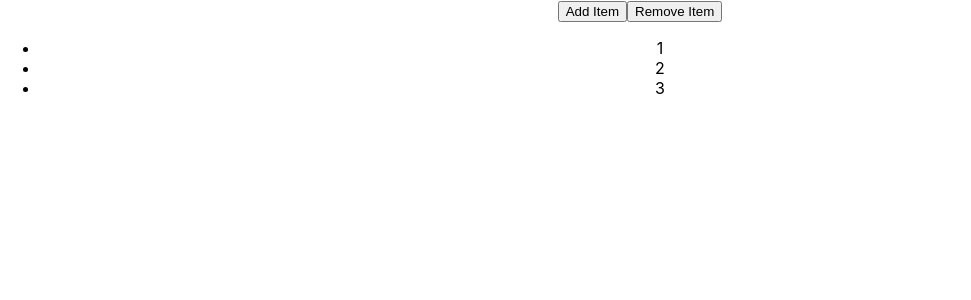
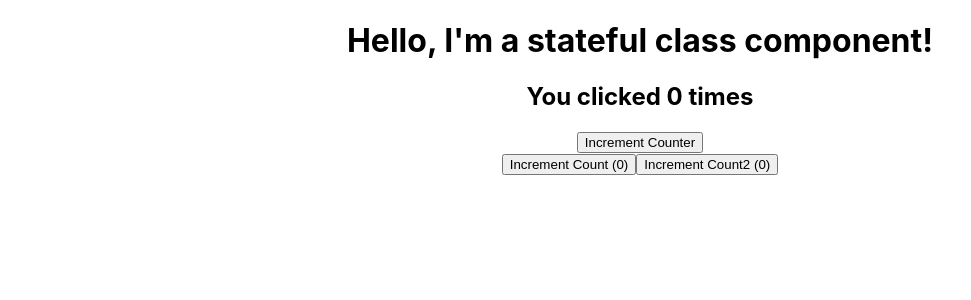
Before and after one commit to Josh-Wickens/gitpod-react, a React (Create React App) app in the folder my-app/: page / in a window 1280 px wide. Shown: the top 300 px of the page, without its empty margins (0-971 px from the left). Built offline with nearby package versions, Linux system fonts and the light colour scheme.

Commit message:
conditional effects

```diff
--- a/my-app/src/App.js
+++ b/my-app/src/App.js
@@ -1,4 +1,5 @@
 import './App.css';
+// import UseEffectCounter from './components/UseEffectCounter';
 // import FunctionalGreeting from './components/FunctionalGreeting';
 // import FunctionalGreetingWithProps from './components/FunctionalGreetingWithProps';
 // import StatefulGreetingWithPrevState from './components/StatefulGreetingWithPrevState';
@@ -16,9 +17,11 @@
 // import ControlledForm from './components/ControlledForm';
 // import UncontrolledForm from './components/UncontrolledForm';
 // import HooksCounter from "./components/HooksCounter";
-// import ClassCounter from "./components/ClassCounter";
+import ClassCounter from "./components/ClassCounter";
 // import ControlledFormHooks from './components/ControlledFormHooks';
-import UseStateWithArrays from './components/UseStateWithArrays';
+// import UseStateWithArrays from './components/UseStateWithArrays';
+// import UseStateWithObjects from './components/UseStateWithObjects';
+import UseEffectCounter from './components/UseEffectCounter';
 
 function App() {
   return (
@@ -40,9 +43,11 @@
       <ControlledForm />
       <UncontrolledForm />
       <HooksCounter />
+      <ControlledFormHooks />
+      <UseStateWithArrays />
+      <UseStateWithObjects /> */}
       <ClassCounter />
-      <ControlledFormHooks /> */}
-      <UseStateWithArrays />
+      <UseEffectCounter />
 
 
 
--- /dev/null
+++ b/my-app/src/components/UseEffectCounter.js
@@ -0,0 +1,32 @@
+import React, { useState, useEffect } from 'react'
+
+function UseEffectCounter() {
+    const [count, setCount] = useState(0);
+    useEffect(() => {
+        console.log('count 1 effect')
+        document.title = count;
+    }, [count]);
+
+    const [count2, setCount2] = useState(0);
+    useEffect(() => {
+        console.log('count 2 effect')
+        document.title = count2;
+    }, [count2]);
+
+    return (
+        <div>
+            <button onClick={
+                () => setCount(count => count + 1)
+            }>
+                Increment Count ({count})
+            </button>
+            <button onClick={
+                () => setCount2(count2 => count2 + 1)
+            }>
+                Increment Count2 ({count2})
+            </button>
+        </div>
+    )
+}
+
+export default UseEffectCounter
--- /dev/null
+++ b/my-app/src/components/UseStateWithObjects.js
@@ -0,0 +1,31 @@
+import React, { useState } from 'react'
+
+function UseStateWithObjects() {
+    const [name, setName] = useState({ firstName: "", lastName: "" });
+
+    return (
+        <div>
+            <form>
+                <input
+                    type="text"
+                    value={name.firstName}
+                    onChange={e => setName({
+                        ...name,
+                        firstName: e.target.value
+                    })}
+                />
+                <input
+                    type="text"
+                    value={name.lastName}
+                    onChange={e => setName({
+                        ...name,
+                        lastName: e.target.value
+                    })}
+                />
+                <h2>{JSON.stringify(name)}</h2>
+            </form>
+        </div>
+    )
+}
+
+export default UseStateWithObjects
```
